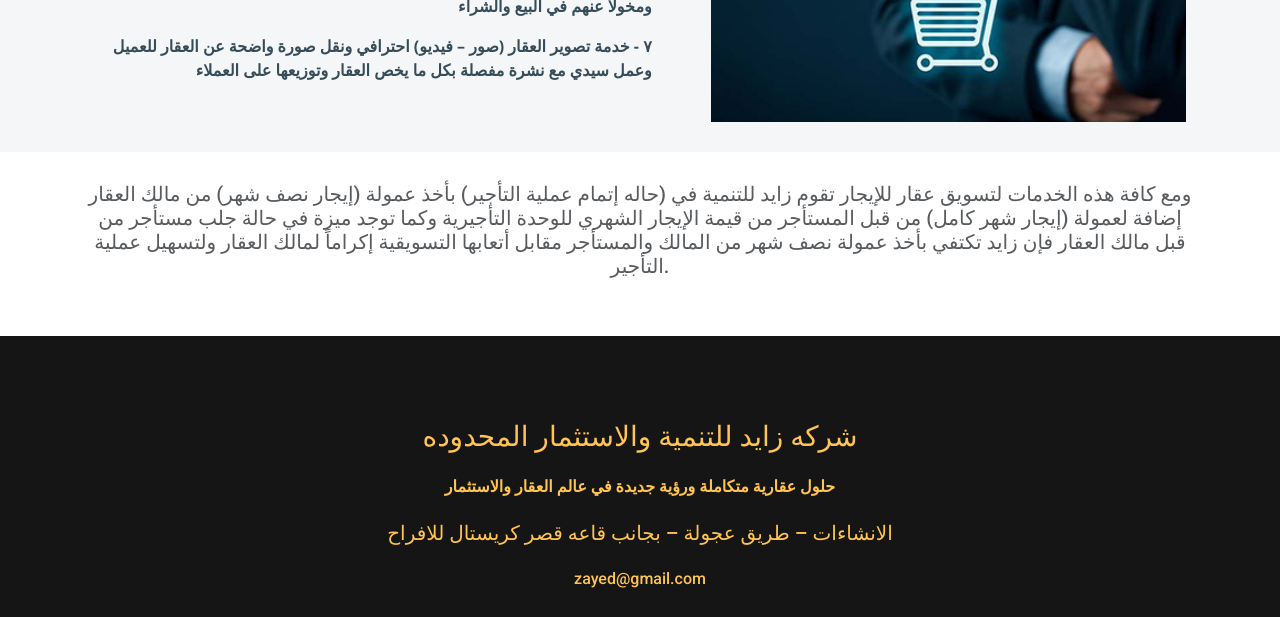
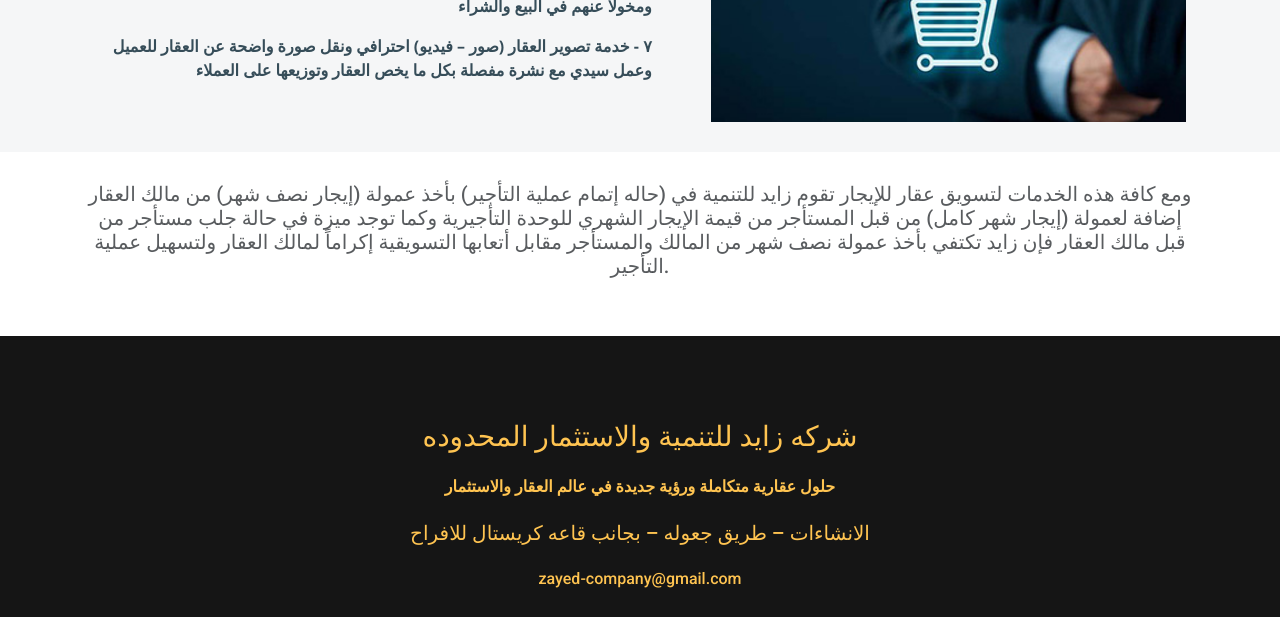
Before and after one commit to ismail-salah/zayed, a plain HTML site: page tasweq for egar.html in a window 1280 px wide. Shown: the part 1151-1768 px from the top of the page. Drawn offline with nearby package versions, Linux system fonts and the light colour scheme.

Commit message:
Update tasweq for egar.html

```diff
--- a/tasweq for egar.html
+++ b/tasweq for egar.html
@@ -199,11 +199,11 @@
                     والاستثمار
                 </h4>
                 <h5 class="text-center py-2" style="color: #ffc451;">
-                    الانشاءات – طريق عجولة – بجانب قاعه قصر كريستال للافراح
+                    الانشاءات – طريق جعوله – بجانب قاعه كريستال للافراح
 
 
                 </h5>
-                <h6 class="text-center py-2" style="color: #ffc451;">zayed@gmail.com</h6>
+                <h6 class="text-center py-2" style="color: #ffc451;">zayed-company@gmail.com</h6>
                 <div class="social-links mt-3 text-center py-2">
                     <a href="#" class="twitter"><i class="fa-brands fa-square-twitter"></i></a>
                     <a href="#" class="facebook"><i class="fa-brands fa-square-facebook"></i></a>
@@ -226,7 +226,6 @@
 
 
 
-    <!-- End Footer -->
 
     <a href="#" class="scroll-top d-flex align-items-center justify-content-center"><i
             class="bi bi-arrow-up-short"></i></a>
```
